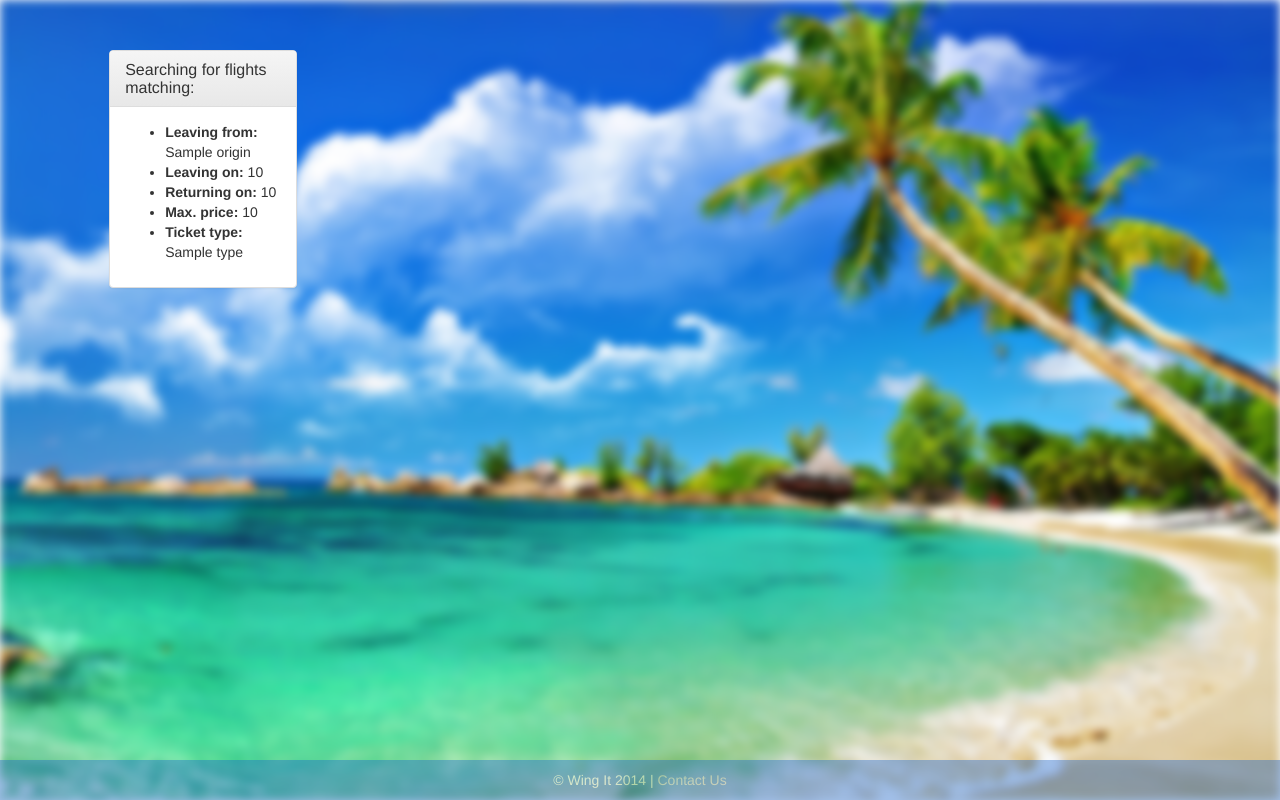
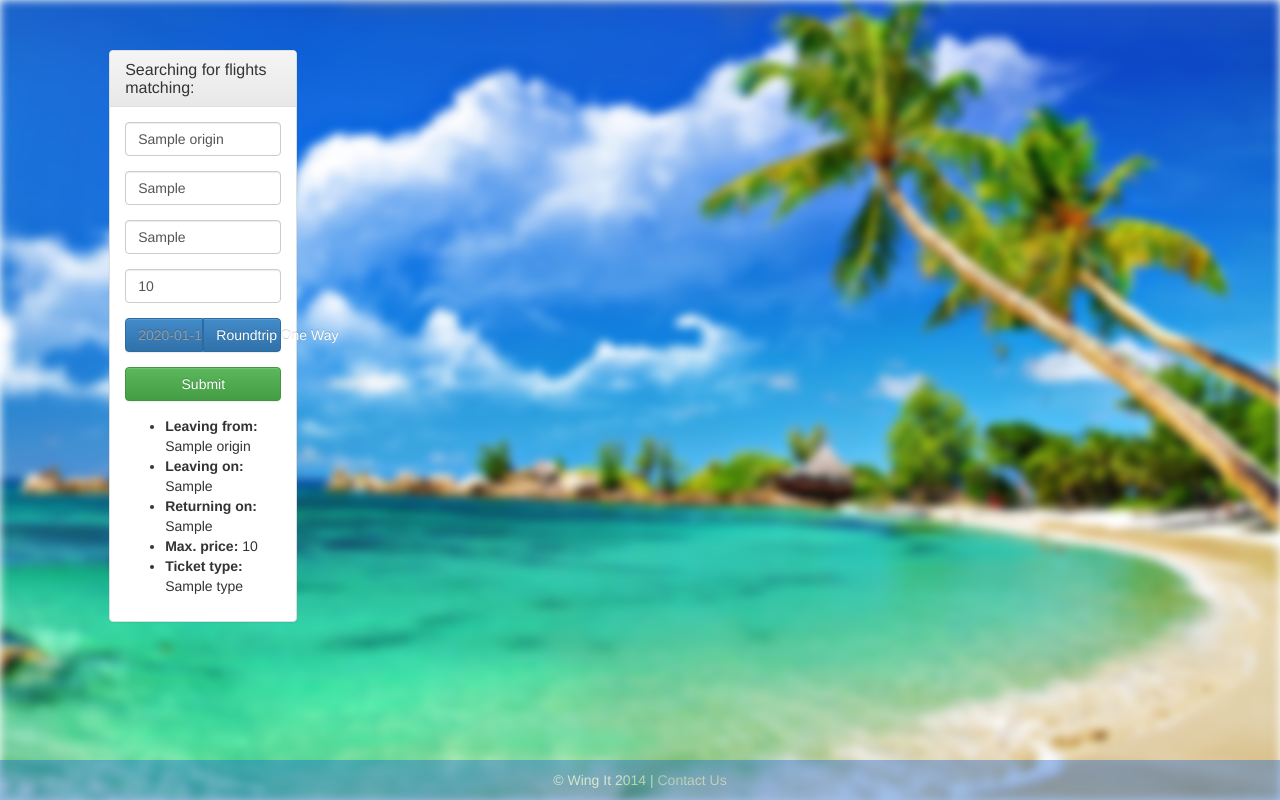
Before and after one commit to wfalkwallace/wingit, a Flask app: template templates/results.html in a window 1280 px wide. Run offline with Flask 2, Linux system fonts and the light colour scheme; the template is opened without the code that fills it: most values are stand-ins (such as "Sample title", 1, 10 or a date in 2020); some libraries are stand-ins or nearby versions.

Commit message:
results template

```diff
--- a/app.py
+++ b/app.py
@@ -7,15 +7,22 @@ app.debug = True
 def home():
 	return render_template("search.html")
 
-@app.route("/search", methods=["POST"])
+@app.route("/search", methods=["GET", "POST"])
 def search():
 	if request.method == "POST":
 		origin = request.form['from']
 		depart_date = request.form['depart']
-		# return_date = request.form['return']
+		return_date = request.form['return']
 		price = request.form['price']
-		print request.form['oneway']
-		print request.form['roundtrip']
+		trip_type = request.form['trip-type']
+
+		print origin
+		print depart_date
+		print price
+		print trip_type
+
+		# print request.form['oneway']
+		# print request.form['roundtrip']
 
 	#db get by above; put into vars in dict as price, dest, ....
 	#
--- a/templates/results.html
+++ b/templates/results.html
@@ -35,10 +35,48 @@
           <h3 class="panel-title">Searching for flights matching:</h3>
         </div>
         <div class="panel-body">
+        <form role="form" action="/search" METHOD="POST">
+          <div class="form-group">
+            <label class="sr-only" for="form-origin">Leaving from</label>
+            <input type="text" class="form-control" name="from" id="form-origin" placeholder="Leaving From" value="{{ origin }}"required>
+          </div>
+          <div class="form-group">
+            <label class="sr-only" for="form-departing">Leaving on</label>
+            <input type="text" class="form-control" name="depart" id="form-departing" placeholder="Leaving on"  value="{{ etd_depart }}">
+          </div>
+          <div id="returning-input" class="form-group">
+            <label class="sr-only" for="form-returning">Returning on</label>
+            <input type="text" class="form-control" name="return" id="form-returning" placeholder="Returning on" value="{{ etd_return }}">
+          </div>
+          <div class="form-group">
+            <label class="sr-only" for="form-price">Maximum Price</label>
+            <input type="text" class="form-control" name="price" id="form-price" placeholder="Max. Price (USD)" value="{{ price }}">
+          </div>
+          <div class="form-group">
+          <div class="btn-group btn-group-justified" data-toggle="buttons">
+              <label class="btn btn-primary">
+              {% if name == correspondent_name %}<span class="text-muted small">{{ timestamp }} - </span>{% endif %}
+                <input type="radio" name="trip-type" id="one-way-toggle" value="oneway"> One Way
+              </label>
+              <label class="btn btn-primary">
+                <input type="radio" name="trip-type" id="roundtrip" value="roundtrip"> Roundtrip
+              </label>
+            </div>
+          </div>
+          <div class="form-group">
+            <div class="btn-group widen">
+              <button type="submit" class="btn btn-success widen">Submit</button>
+            </div>
+          </div>
+        </form>
+
+
+
+
           <ul>
             <li><strong>Leaving from:</strong> {{ origin }} </li>
-            <li><strong>Leaving on:</strong> {{ etd-depart }} </li>
-            <li><strong>Returning on:</strong> {{ etd-return }} </li>
+            <li><strong>Leaving on:</strong> {{ etd_depart }} </li>
+            <li><strong>Returning on:</strong> {{ etd_return }} </li>
             <li><strong>Max. price:</strong> {{ price }} </li>
             <li><strong>Ticket type: </strong> {{ type }} </li>
           </ul>
--- a/templates/search.html
+++ b/templates/search.html
@@ -55,10 +55,10 @@
             <div class="form-group">
             <div class="btn-group btn-group-justified" data-toggle="buttons">
                 <label class="btn btn-primary">
-                  <input type="radio" name="oneway" id="one-way-toggle"> One Way
+                  <input type="radio" name="trip-type" id="one-way-toggle" value="oneway"> One Way
                 </label>
                 <label class="btn btn-primary">
-                  <input type="radio" name="roundtrip" id="roundtrip"> Roundtrip
+                  <input type="radio" name="trip-type" id="roundtrip" value="roundtrip"> Roundtrip
                 </label>
               </div>
             </div>
```
